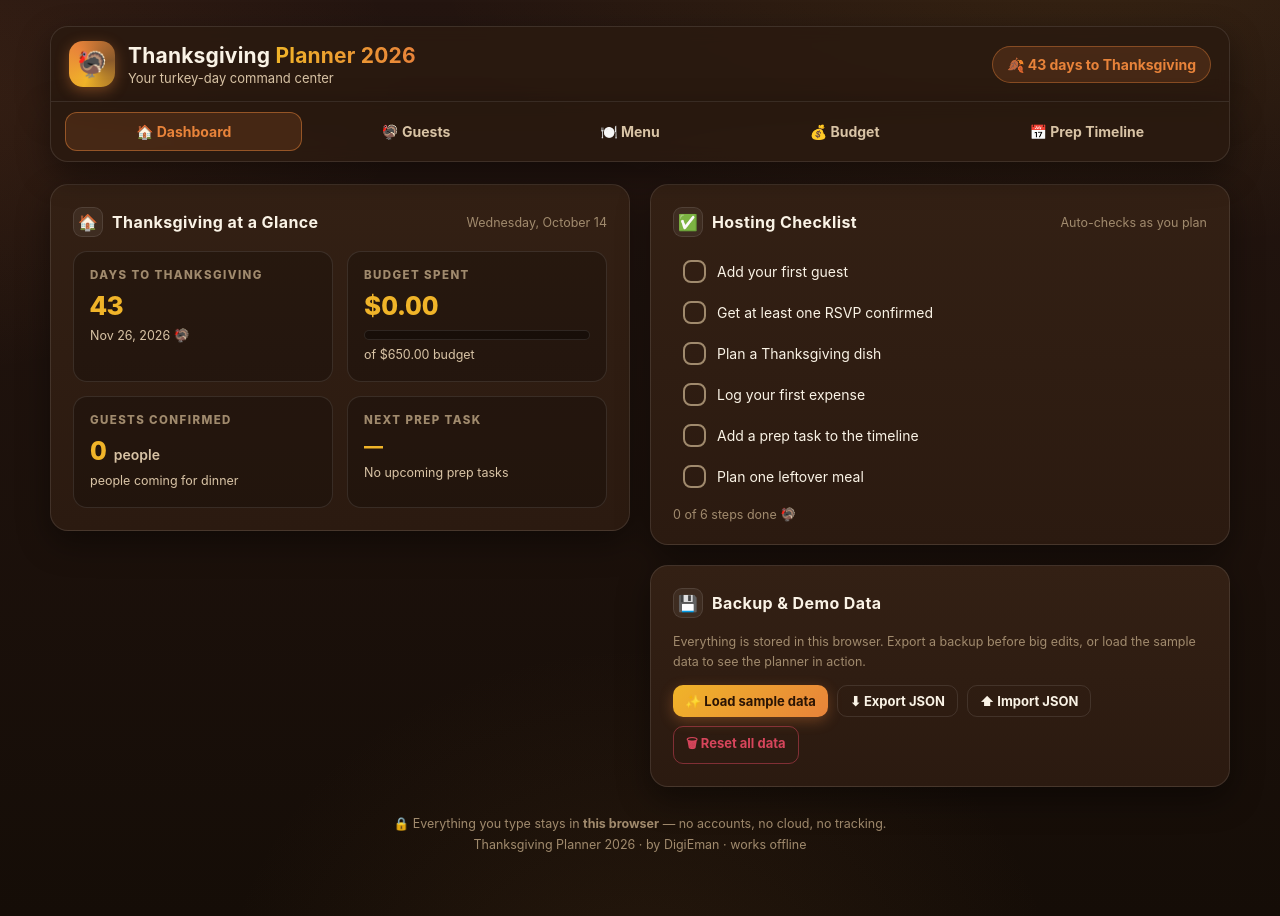
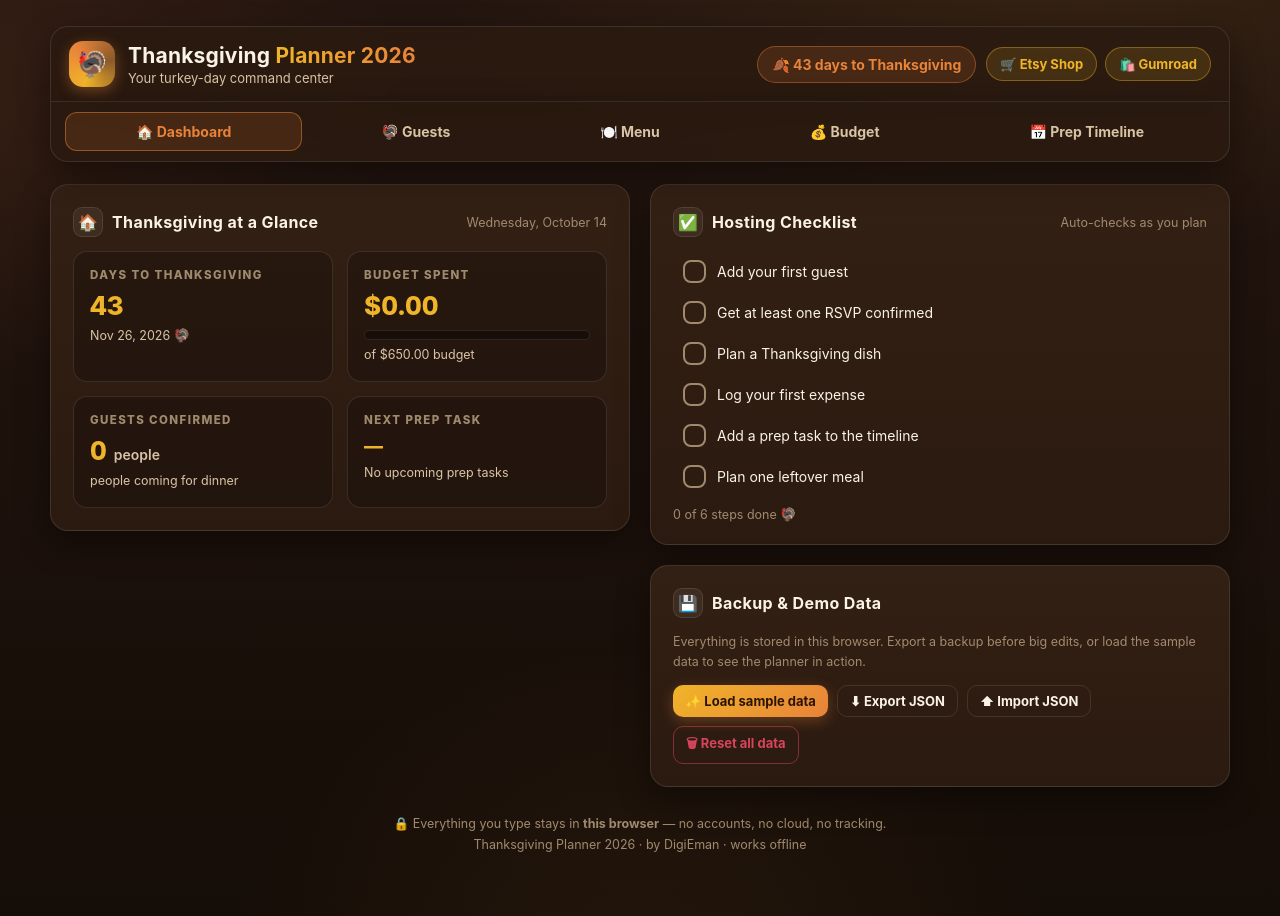
Before and after one commit to SyedManan7/digieman-apps, a plain HTML site: page thanksgiving-planner-2026.html in a window 1280 px wide. Drawn offline with Linux system fonts and the light colour scheme.

Commit message:
Thanksgiving Planner: add Etsy + Gumroad shop links to header

```diff
--- a/thanksgiving-planner-2026.html
+++ b/thanksgiving-planner-2026.html
@@ -75,6 +75,15 @@ body{
   color:var(--pumpkin);font-weight:700;font-size:14px;
   padding:9px 14px;border-radius:999px;white-space:nowrap;
 }
+.shop-links{display:flex;gap:8px;flex-wrap:wrap}
+.shop-link{
+  display:inline-flex;align-items:center;gap:6px;
+  font-size:13px;font-weight:700;color:var(--gold);
+  background:var(--gold-soft);border:1px solid rgba(240,180,41,.38);
+  padding:8px 13px;border-radius:999px;text-decoration:none;white-space:nowrap;
+  transition:all .16s ease;
+}
+.shop-link:hover{background:rgba(240,180,41,.25);color:#fff}
 .tabbar{
   display:flex;gap:8px;padding:10px 14px;margin-bottom:22px;
   background:rgba(43,26,16,.86);border:1px solid var(--line);border-top:none;
@@ -347,6 +356,10 @@ input[type=date]::-webkit-calendar-picker-indicator, input[type=time]::-webkit-c
       </div>
       <div class="top-actions">
         <div class="count-pill" id="countPill">🍂 — days to Thanksgiving</div>
+        <div class="shop-links">
+          <a class="shop-link" href="https://digieman.etsy.com/" target="_blank" rel="noopener">🛒 Etsy Shop</a>
+          <a class="shop-link" href="https://digieman.gumroad.com/" target="_blank" rel="noopener">🛍️ Gumroad</a>
+        </div>
       </div>
     </header>
     <nav class="tabbar" id="tabbar">
```
